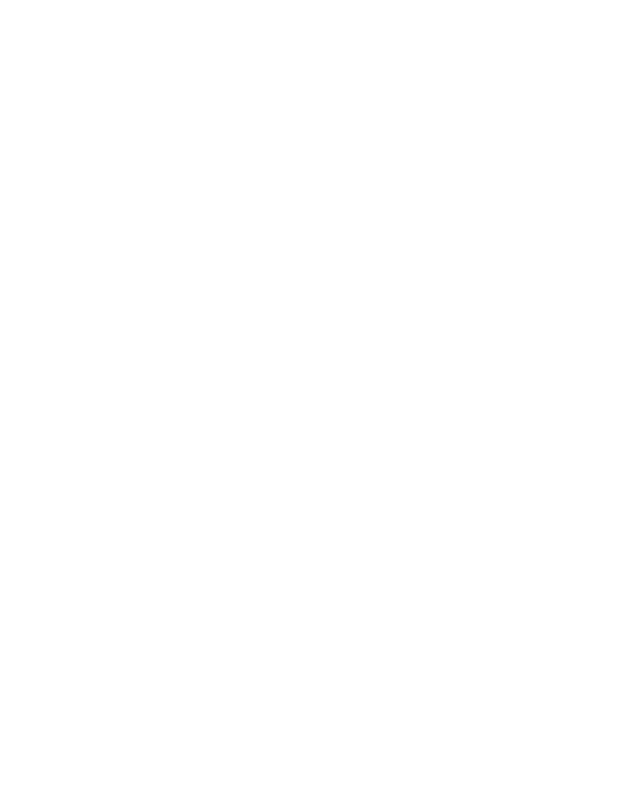
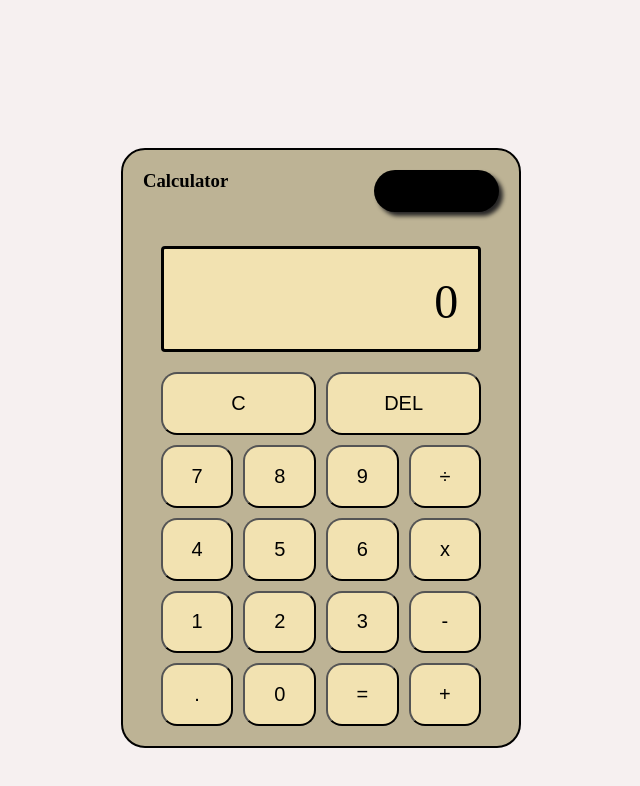
Before and after one commit to NickBzy/calculator, a plain HTML site: page index.html in a window 1280 px wide. Shown: the whole page, without its empty margins (319-959 px from the left). Drawn offline with Linux system fonts and the light colour scheme.

Commit message:
Add UI for calculator

```diff
--- a/index.html
+++ b/index.html
@@ -7,7 +7,46 @@
     <link rel="stylesheet" href="./styles/styles.css">
 </head>
 <body>
+    <div class="calculator">
+        <div class="top-part">
+            <h3>Calculator</h3>
+            <div class="solar-panel"></div>
+        </div>
+        <div class="display">
+            <span class="display-value">0</span>
+        </div>
+        <div class="buttons">
+            <div class="top-row">
+                <button>C</button>
+                <button>DEL</button>
+            </div>
+            <div class="row-1">
+                <button>7</button>
+                <button>8</button>
+                <button>9</button>
+                <button>÷</button>
+            </div>
+            <div class="row-2">
+                <button>4</button>
+                <button>5</button>
+                <button>6</button>
+                <button>x</button>
+            </div>
+            <div class="row-3">
+                <button>1</button>
+                <button>2</button>
+                <button>3</button>
+                <button>-</button>
+            </div>
+            <div class="row-4">
+                <button>.</button>
+                <button>0</button>
+                <button>=</button>
+                <button>+</button>
+            </div>
 
+        </div>
+    </div>
     <script src="./scripts/script.js"></script>
 </body>
 </html>
--- a/scripts/script.js
+++ b/scripts/script.js
@@ -15,3 +15,19 @@ function multiply(num1, num2){
 function divide(num1, num2){
     return num1/num2;
 }
+
+let number1;
+let number2;
+let operator;
+
+function operate(operator, num1, num2){
+    if (operator === '+'){
+        return add(num1, num2)
+    } else if (operator === '-'){
+        return subtract(num1, num2)
+    } else if (operator === '*'){
+        return multiply(num1, num2)
+    } else if (operator === '/'){
+        return divide(num1, num2)
+    }
+}
--- a/styles/styles.css
+++ b/styles/styles.css
@@ -0,0 +1,94 @@
+body {
+    height: 100vh;
+    background-color: #F6F0F0;
+    display: flex;
+    align-items: center;
+    justify-content: center;
+    padding: 40px;
+}
+
+.calculator {
+    display: flex;
+    flex-direction: column;
+    align-items: center;
+    gap: 20px;
+    box-sizing: border-box;
+    background-color: #BDB395;
+    aspect-ratio: 2/3;
+    flex: 0 1 400px;
+    border-radius: 24px;
+    padding: 20px;
+    border: 2px solid black;
+}
+
+.top-part {
+    display: flex;
+    justify-content: space-between;
+    align-items: flex-start;
+    flex: 0 1 100%;
+    min-width: 100%;
+    max-height: 10%;
+}
+
+.top-part h3 {
+    margin: 0;
+}
+
+.solar-panel {
+    width: 35%;
+    aspect-ratio: 3/1;
+    border-radius: 24px;
+    background-color: black;
+    align-self: flex-start;
+    box-shadow: 4px 4px 4px rgb(39, 38, 38);
+}
+
+.display {
+    display: flex;
+    justify-content: flex-end;
+    align-items: flex-end;
+    width: 90%;
+    aspect-ratio: 3/1;
+    background-color: #F2E2B1;
+    border: 3px solid black;
+    border-radius: 4px;
+    padding: 20px;
+    box-sizing: border-box;
+}
+
+.display-value {
+    font-size: 48px;
+}
+
+.buttons {
+    display: flex;
+    flex-direction: column;
+    width: 90%;
+    flex: 1;
+    gap: 10px; /* vertical space between buttons */
+}
+
+button {
+    font-size: 20px;
+    border-radius: 16px;
+    background-color: #F2E2B1;
+}
+
+button:hover {
+    background-color: aliceblue;
+    cursor: pointer;
+}
+
+.top-row, .row-1, .row-2, .row-3, .row-4 {
+    height: 20%;
+    display: flex;
+    gap: 10px; /* horizontal space between buttons */
+}
+
+.top-row button{
+    width: 50%;
+}
+
+.row-1 button, .row-2 button, .row-3 button, .row-4 button {
+    width: 25%;
+}
```
